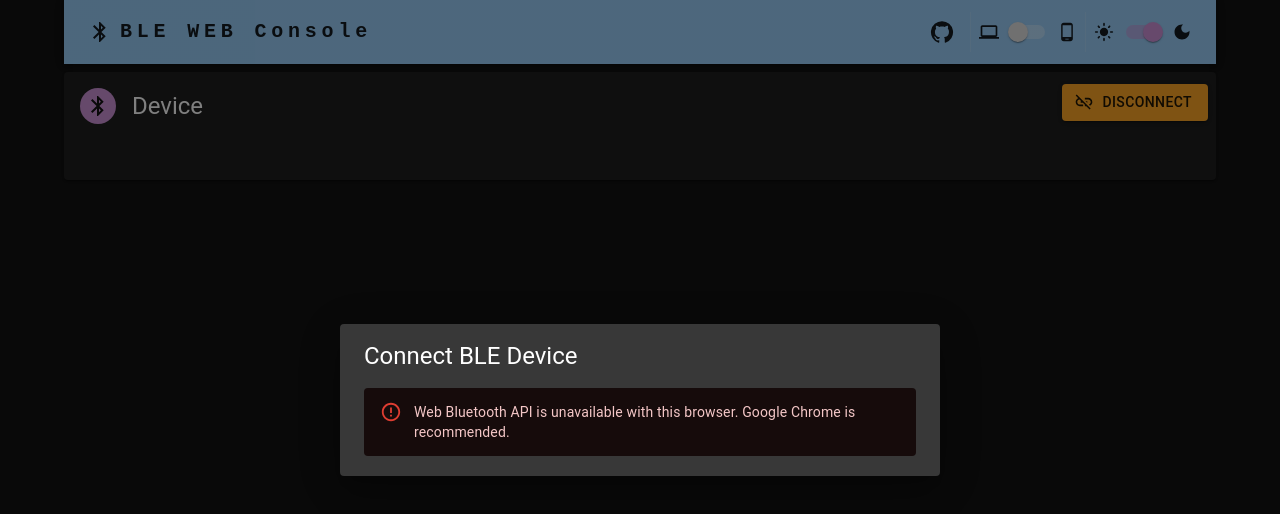
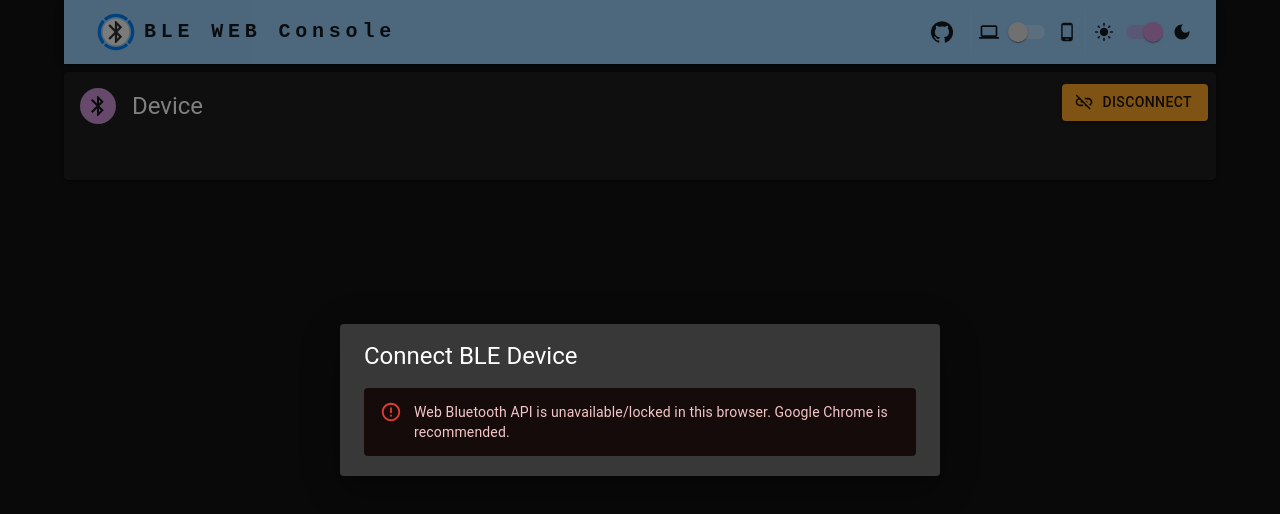
Before and after one commit to botamochi6277/reactjs-ble-console, a React (Vite) app: page / in a window 1280 px wide. Shown: the top 514 px of the page. Built offline with nearby package versions, Linux system fonts and the light colour scheme.

Commit message:
Update connecting dialog

```diff
--- a/src/ConnectingDialog.tsx
+++ b/src/ConnectingDialog.tsx
@@ -1,41 +1,39 @@
-import * as React from 'react';
+import * as React from "react";
 
 import {
-    Alert, AlertColor,
+    Alert,
+    AlertColor,
     Button,
     Checkbox,
-    Dialog, DialogContent, DialogTitle,
+    Dialog,
+    DialogContent,
+    DialogTitle,
     FormControl,
     FormControlLabel,
-    Stack,
-    TextField
+    Grid,
+    TextField,
 } from "@mui/material";
 // icons
-import SearchIcon from '@mui/icons-material/Search';
+import SearchIcon from "@mui/icons-material/Search";
 // house made
-import BleSrvSelect from './BleSrvSelect';
+import BleSrvSelect from "./BleSrvSelect";
 
-function BLEAvailableAlert(props: {
-    is_available: boolean
-}) {
+function BLEAvailableAlert(props: { is_available: boolean }) {
     // https://developer.mozilla.org/en-US/docs/Web/API/Bluetooth/getAvailability
 
-    if (typeof (navigator.bluetooth) === "undefined") {
+    if (typeof navigator.bluetooth === "undefined") {
         return (
             <Alert severity="error">
-                Web Bluetooth API is unavailable with this browser.
-                Google Chrome is recommended.
+                Web Bluetooth API is unavailable/locked in this browser. Google
+                Chrome is recommended.
             </Alert>
         );
     }
 
     if (props.is_available) {
         // console.log("This device supports Bluetooth!");
-        return (
-            <div > </div>
-        );
-    }
-    else {
+        return <div> </div>;
+    } else {
         return (
             <Alert severity="error">
                 Bluetooth is not supported in this machine.
@@ -44,10 +42,9 @@ function BLEAvailableAlert(props: {
     }
 }
 
-
 function CheckboxSearchAllDevice(props: {
-    is_search_all_device: boolean,
-    onChange: (b: boolean) => void
+    is_search_all_device: boolean;
+    onChange: (b: boolean) => void;
 }) {
     const onChange = props.onChange;
     const handleChange = (event: React.ChangeEvent<HTMLInputElement>) => {
@@ -62,7 +59,9 @@ function CheckboxSearchAllDevice(props: {
                 control={
                     <Checkbox
                         checked={props.is_search_all_device}
-                        onChange={handleChange} name="search_all_device" />
+                        onChange={handleChange}
+                        name="search_all_device"
+                    />
                 }
                 label="Search All Device"
             />
@@ -74,7 +73,7 @@ export interface SimpleDialogProps {
     is_opened: boolean;
     // selectedValue: string;
     // onClose: (value: string) => void;
-    message?: string,
+    message?: string;
     message_status?: AlertColor;
     onSearchDevice: () => void;
     onChangeServicePreset: (s: string) => void;
@@ -87,25 +86,21 @@ export interface SimpleDialogProps {
     setUuid?: (event: React.ChangeEvent<HTMLInputElement>) => void;
 }
 
-
 const ConnectingDialog = (props: SimpleDialogProps) => {
     const [is_ble_available, setIsBleAvailable] = React.useState(true);
 
     // check Web Bluetooth API available
-    React.useEffect(
-        () => {
-            if (typeof (navigator.bluetooth) === "undefined") {
+    React.useEffect(() => {
+        if (typeof navigator.bluetooth === "undefined") {
             setIsBleAvailable(false);
             return;
         }
         const is_available = async () => {
             const a = await navigator.bluetooth.getAvailability();
             setIsBleAvailable(a);
-            }
+        };
         is_available();
-        }, []
-
-    );
+    }, []);
 
     const handleClose = () => {
         // props.onClose(props.selectedValue);
@@ -113,35 +108,59 @@ const ConnectingDialog = (props: SimpleDialogProps) => {
 
     return (
         <Dialog onClose={handleClose} open={props.is_opened} fullWidth>
-            <DialogTitle variant="h5">
-                Connect BLE Device
-            </DialogTitle>
+            <DialogTitle variant="h5">Connect BLE Device</DialogTitle>
             <DialogContent>
                 {is_ble_available ? (
-                    <Stack spacing={1}>
-                        <Alert severity={props.message_status ?? "info"}>{props.message}</Alert>
+                    <Grid container spacing={1}>
+                        <Grid item xs={12}>
+                            <Alert severity={props.message_status ?? "info"}>
+                                {props.message}
+                            </Alert>
+                        </Grid>
+                        <Grid item xs={12} sm={4}>
                             <BleSrvSelect
                                 candidates={props.candidates}
                                 onChange={props.onChangeServicePreset}
-                            current_srv={props.service} />
+                                current_srv={props.service}
+                            />
+                        </Grid>
+                        <Grid item xs={12} sm={8}>
                             <TextField
                                 required
                                 disabled={props.service.name != "user_defined"}
-                            variant='standard'
+                                variant="standard"
                                 id="outlined-required"
                                 label="Service UUID"
                                 value={props.srv_uuid}
                                 onChange={props.setUuid}
                                 fullWidth
                             />
+                        </Grid>
+                        <Grid item>
                             <CheckboxSearchAllDevice
-                            is_search_all_device={props.is_search_all_device}
-                            onChange={props.onChangeAllSearchDevice} />
-                        <Button variant="contained" onClick={props.onSearchDevice} startIcon={<SearchIcon />} fullWidth>Search for Devices</Button>
-                    </Stack>) : <BLEAvailableAlert is_available={is_ble_available} />}
+                                is_search_all_device={
+                                    props.is_search_all_device
+                                }
+                                onChange={props.onChangeAllSearchDevice}
+                            />
+                        </Grid>
+                        <Grid item xs={12}>
+                            <Button
+                                variant="contained"
+                                onClick={props.onSearchDevice}
+                                startIcon={<SearchIcon />}
+                                fullWidth
+                            >
+                                Search for Devices
+                            </Button>
+                        </Grid>
+                    </Grid>
+                ) : (
+                    <BLEAvailableAlert is_available={is_ble_available} />
+                )}
             </DialogContent>
-        </Dialog>);
-}
-
+        </Dialog>
+    );
+};
 
 export default ConnectingDialog;
--- a/src/MyAppBar.tsx
+++ b/src/MyAppBar.tsx
@@ -1,32 +1,46 @@
-
-
-import { AppBar, Container, Divider, IconButton, Stack, Switch, Theme, Toolbar, Typography } from "@mui/material";
+import {
+    AppBar,
+    Avatar,
+    Container,
+    Divider,
+    IconButton,
+    Stack,
+    Switch,
+    Theme,
+    Toolbar,
+    Typography,
+} from "@mui/material";
 
 // icons
-import BluetoothIcon from '@mui/icons-material/Bluetooth';
-import DarkModeIcon from '@mui/icons-material/DarkMode';
-import GitHubIcon from '@mui/icons-material/GitHub';
-import LightModeIcon from '@mui/icons-material/LightMode';
+import DarkModeIcon from "@mui/icons-material/DarkMode";
+import GitHubIcon from "@mui/icons-material/GitHub";
+import LightModeIcon from "@mui/icons-material/LightMode";
 
 import {
     PhoneAndroid as PhoneAndroidIcon,
-    Computer as ComputerIcon
-} from '@mui/icons-material'
-
+    Computer as ComputerIcon,
+} from "@mui/icons-material";
 
 const MyAppBar = (props: {
-    theme: Theme,
-    onToggleTheme?: (event: React.ChangeEvent<HTMLInputElement>, checked: boolean) => void,
-    is_compact_view?: boolean,
-    onToggleAdvancedMode?: (event: React.ChangeEvent<HTMLInputElement>, checked: boolean) => void,
+    theme: Theme;
+    onToggleTheme?: (
+        event: React.ChangeEvent<HTMLInputElement>,
+        checked: boolean
+    ) => void;
+    is_compact_view?: boolean;
+    onToggleAdvancedMode?: (
+        event: React.ChangeEvent<HTMLInputElement>,
+        checked: boolean
+    ) => void;
 }) => {
-
-
     return (
         <AppBar position="static" color="primary" enableColorOnDark>
             <Container maxWidth="xl">
                 <Toolbar disableGutters>
-                    <BluetoothIcon sx={{ display: { md: 'flex' }, mr: 1 }} />
+                    {/* <BluetoothIcon sx={{ display: { md: "flex" }, mr: 1 }} /> */}
+                    <IconButton disabled>
+                        <Avatar src="/ble_button.svg" alt="app icon" />
+                    </IconButton>
                     <Typography
                         variant="h6"
                         noWrap
@@ -34,20 +48,31 @@ const MyAppBar = (props: {
                         href="/"
                         sx={{
                             mr: 2,
-                            display: { xs: 'none', sm: 'flex' },
-                            fontFamily: 'monospace',
+                            display: { xs: "none", sm: "flex" },
+                            fontFamily: "monospace",
                             fontWeight: 700,
-                            letterSpacing: '.3rem',
-                            color: 'inherit',
-                            textDecoration: 'none',
+                            letterSpacing: ".3rem",
+                            color: "inherit",
+                            textDecoration: "none",
                         }}
                     >
                         BLE WEB Console
                     </Typography>
-                    <Typography variant="h6" component="div" sx={{ flexGrow: 1 }}>
-                    </Typography>
-                    <Stack direction="row" spacing={1} divider={<Divider orientation="vertical" flexItem />}>
-                        <IconButton color="inherit" href='https://github.com/botamochi6277/reactjs-ble-console' target='_blank'>
+                    <Typography
+                        variant="h6"
+                        component="div"
+                        sx={{ flexGrow: 1 }}
+                    ></Typography>
+                    <Stack
+                        direction="row"
+                        spacing={1}
+                        divider={<Divider orientation="vertical" flexItem />}
+                    >
+                        <IconButton
+                            color="inherit"
+                            href="https://github.com/botamochi6277/reactjs-ble-console"
+                            target="_blank"
+                        >
                             <GitHubIcon />
                         </IconButton>
                         {/*  */}
@@ -62,18 +87,19 @@ const MyAppBar = (props: {
                         </Stack>
                         {/*  */}
                         <Stack direction="row" spacing={0} alignItems="center">
-
                             <LightModeIcon fontSize="small" />
                             <Switch
-                                checked={props.theme.palette.mode === 'dark'}
+                                checked={props.theme.palette.mode === "dark"}
                                 onChange={props.onToggleTheme}
                                 color="secondary"
                             />
                             <DarkModeIcon fontSize="small" />
                         </Stack>
                     </Stack>
-                </Toolbar></Container></AppBar>
-    )
-}
+                </Toolbar>
+            </Container>
+        </AppBar>
+    );
+};
 
 export default MyAppBar;
```
Lines whose indentation alone changed are shown as unchanged.
